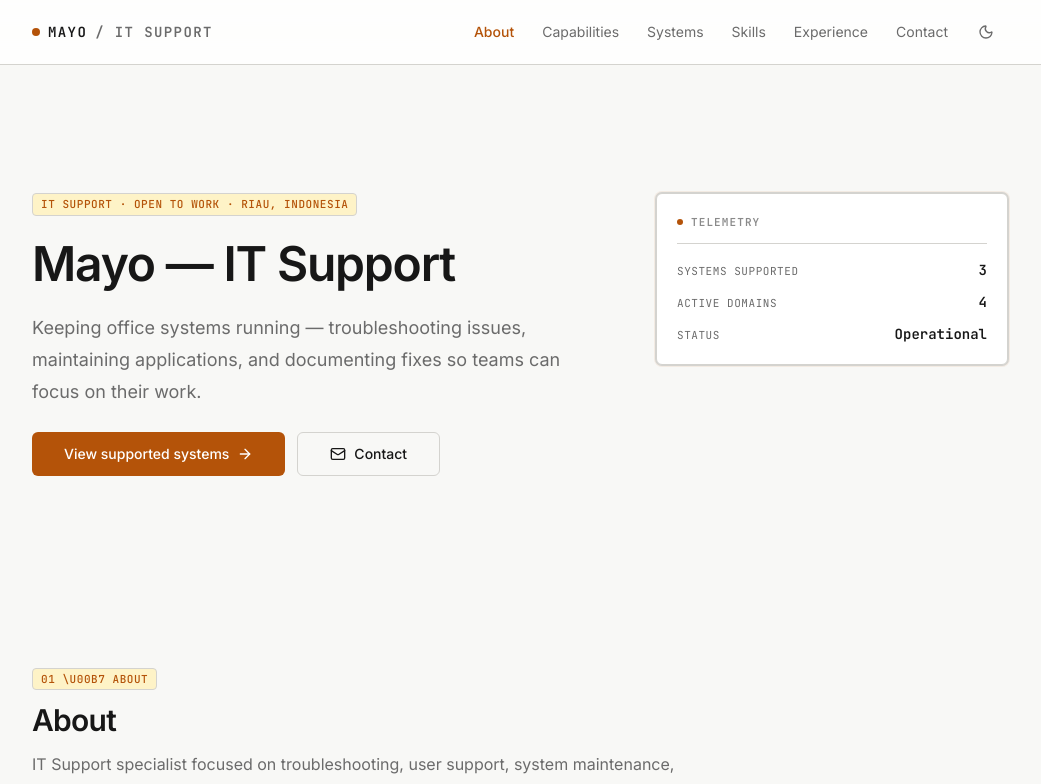
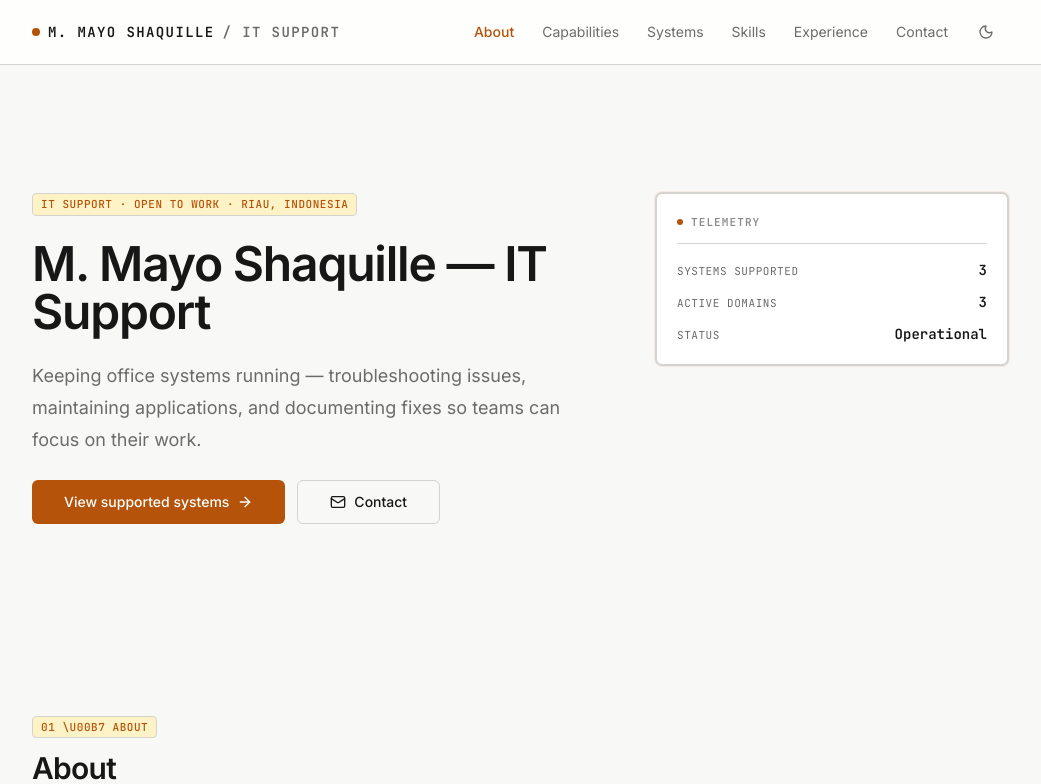
Before and after one commit to mayoshaquille-svg/my-portoo, a Next.js app: page / in a window 1280 px wide. Shown: the top 784 px of the page, without its empty margins (120-1161 px from the left). Built offline with nearby package versions, Linux system fonts and the light colour scheme.

Commit message:
content: real identity M. Mayo Shaquille, drop Tools group and GitHub placeholder

```diff
--- a/app/layout.tsx
+++ b/app/layout.tsx
@@ -26,7 +26,7 @@ export const metadata: Metadata = {
   },
   description: site.description,
   keywords: [
-    "Mayo",
+    "M. Mayo Shaquille",
     "IT Support",
     "troubleshooting",
     "user support",
@@ -60,7 +60,7 @@ export const metadata: Metadata = {
         url: "/og.svg",
         width: 1200,
         height: 630,
-        alt: "Mayo — IT Support, Troubleshooting and Systems",
+        alt: "M. Mayo Shaquille — IT Support, Troubleshooting and Systems",
       },
     ],
   },
--- a/components/layout/footer.tsx
+++ b/components/layout/footer.tsx
@@ -2,7 +2,7 @@ import { Mail } from "lucide-react";
 
 import { site } from "@/lib/constants";
 import { Separator } from "@/components/ui/separator";
-import { GithubIcon, LinkedinIcon } from "@/components/ui/brand-icons";
+import { LinkedinIcon } from "@/components/ui/brand-icons";
 
 export function Footer() {
   return (
@@ -36,15 +36,6 @@ export function Footer() {
             >
               <LinkedinIcon size={16} />
             </a>
-            <a
-              href={site.github}
-              aria-label="GitHub (opens in new tab)"
-              target="_blank"
-              rel="noopener noreferrer"
-              className="inline-flex min-h-[44px] w-11 items-center justify-center rounded-md text-muted-foreground transition-colors hover:bg-surface-1 hover:text-foreground"
-            >
-              <GithubIcon size={16} />
-            </a>
           </nav>
         </div>
         <Separator />
--- a/components/sections/contact.tsx
+++ b/components/sections/contact.tsx
@@ -3,20 +3,7 @@ import { ArrowUpRight, Mail } from "lucide-react";
 import { site } from "@/lib/constants";
 import { Button } from "@/components/ui/button";
 import { SectionHeader } from "@/components/ui/section-header";
-import { GithubIcon, LinkedinIcon } from "@/components/ui/brand-icons";
-
-const externals = [
-  {
-    label: "LinkedIn",
-    href: site.linkedin,
-    Icon: LinkedinIcon,
-  },
-  {
-    label: "GitHub",
-    href: site.github,
-    Icon: GithubIcon,
-  },
-] as const;
+import { LinkedinIcon } from "@/components/ui/brand-icons";
 
 export function Contact() {
   return (
@@ -68,22 +55,19 @@ export function Contact() {
               support inquiries.
             </p>
             <div className="mt-5 flex flex-col gap-2">
-              {externals.map(({ label, href, Icon }) => (
               <a
-                  key={label}
-                  href={href}
+                href={site.linkedin}
                 target="_blank"
                 rel="noopener noreferrer"
                 className="inline-flex min-h-[44px] items-center gap-2.5 rounded-md border border-border bg-surface-1 px-4 text-sm text-muted-foreground transition-colors hover:bg-surface-2 hover:text-foreground"
               >
-                  <Icon size={16} />
-                  <span>{label}</span>
+                <LinkedinIcon size={16} />
+                <span>LinkedIn</span>
                 <ArrowUpRight
                   className="ml-auto h-3.5 w-3.5"
                   aria-hidden="true"
                 />
               </a>
-              ))}
             </div>
           </div>
         </div>
--- a/components/sections/hero.tsx
+++ b/components/sections/hero.tsx
@@ -6,7 +6,7 @@ import { Button } from "@/components/ui/button";
 
 const telemetry = [
   { label: "Systems supported", value: "3" },
-  { label: "Active domains", value: "4" },
+  { label: "Active domains", value: "3" },
   { label: "Status", value: "Operational" },
 ];
 
--- a/components/sections/skills.tsx
+++ b/components/sections/skills.tsx
@@ -1,14 +1,13 @@
-import { Headset, MonitorCog, Network, Wrench } from "lucide-react";
+import { Headset, MonitorCog, Network } from "lucide-react";
 
 import { skills } from "@/lib/data/skills";
 import type { SkillDomain } from "@/types/skill";
 import { SectionHeader } from "@/components/ui/section-header";
 
-const domains: { name: SkillDomain; Icon: typeof Wrench }[] = [
+const domains: { name: SkillDomain; Icon: typeof Headset }[] = [
   { name: "IT Support", Icon: Headset },
   { name: "Systems", Icon: MonitorCog },
   { name: "Infrastructure", Icon: Network },
-  { name: "Tools", Icon: Wrench },
 ];
 
 export function Skills() {
--- a/components/ui/brand-icons.tsx
+++ b/components/ui/brand-icons.tsx
@@ -1,27 +1,6 @@
 interface IconProps {
   className?: string;
   size?: number;
-}
-
-export function GithubIcon({ className, size = 16 }: IconProps) {
-  return (
-    <svg
-      xmlns="http://www.w3.org/2000/svg"
-      width={size}
-      height={size}
-      viewBox="0 0 24 24"
-      fill="none"
-      stroke="currentColor"
-      strokeWidth={2}
-      strokeLinecap="round"
-      strokeLinejoin="round"
-      className={className}
-      aria-hidden="true"
-    >
-      <path d="M15 22v-4a4.8 4.8 0 0 0-1-3.5c3 0 6-2 6-5.5.08-1.25-.27-2.48-1-3.5.28-1.15.28-2.35 0-3.5 0 0-1 0-3 1.5-2.64-.5-5.36-.5-8 0C6 2 5 2 5 2c-.3 1.15-.3 2.35 0 3.5A5.403 5.403 0 0 0 4 9c0 3.5 3 5.5 6 5.5-.39.49-.68 1.05-.85 1.65-.17.6-.22 1.23-.15 1.85v4" />
-      <path d="M9 18c-4.51 2-5-2-7-2" />
-    </svg>
-  );
 }
 
 export function LinkedinIcon({ className, size = 16 }: IconProps) {
--- a/lib/constants.ts
+++ b/lib/constants.ts
@@ -4,20 +4,16 @@ export interface NavItem {
 }
 
 export const site = {
-  name: "Mayo",
+  name: "M. Mayo Shaquille",
   role: "IT Support",
-  title: "Mayo — IT Support",
+  title: "M. Mayo Shaquille — IT Support",
   description:
-    "Mayo is an IT Support specialist focused on troubleshooting, user support, system maintenance, application support, infrastructure support, and documentation.",
+    "M. Mayo Shaquille is an IT Support specialist focused on troubleshooting, user support, system maintenance, application support, infrastructure support, and documentation.",
   // TODO: replace with production domain
   url: "https://example.com",
-  // TODO: replace with real email address
-  email: "mailto:hello@example.com",
-  emailLabel: "hello@example.com",
-  // TODO: replace with real LinkedIn profile URL
-  linkedin: "https://www.linkedin.com/",
-  // TODO: replace with real GitHub profile URL
-  github: "https://github.com/",
+  email: "mailto:mayoshaquille@gmail.com",
+  emailLabel: "mayoshaquille@gmail.com",
+  linkedin: "https://www.linkedin.com/in/m-mayo-shaquille-69953041b",
   location: "Riau, Indonesia",
 } as const;
 
--- a/lib/data/skills.ts
+++ b/lib/data/skills.ts
@@ -12,6 +12,4 @@ export const skills: Skill[] = [
   { name: "Network Basics", category: "Infrastructure" },
   { name: "Hardware Maintenance", category: "Infrastructure" },
   { name: "Preventive Maintenance", category: "Infrastructure" },
-  { name: "PHP / Laravel", category: "Tools" },
-  { name: "Git", category: "Tools" },
 ];
--- a/types/skill.ts
+++ b/types/skill.ts
@@ -1,8 +1,4 @@
-export type SkillDomain =
-  | "IT Support"
-  | "Systems"
-  | "Infrastructure"
-  | "Tools";
+export type SkillDomain = "IT Support" | "Systems" | "Infrastructure";
 
 export interface Skill {
   name: string;
```
Also changed, not shown: public/og.svg. Lines whose indentation alone changed are shown as unchanged.
